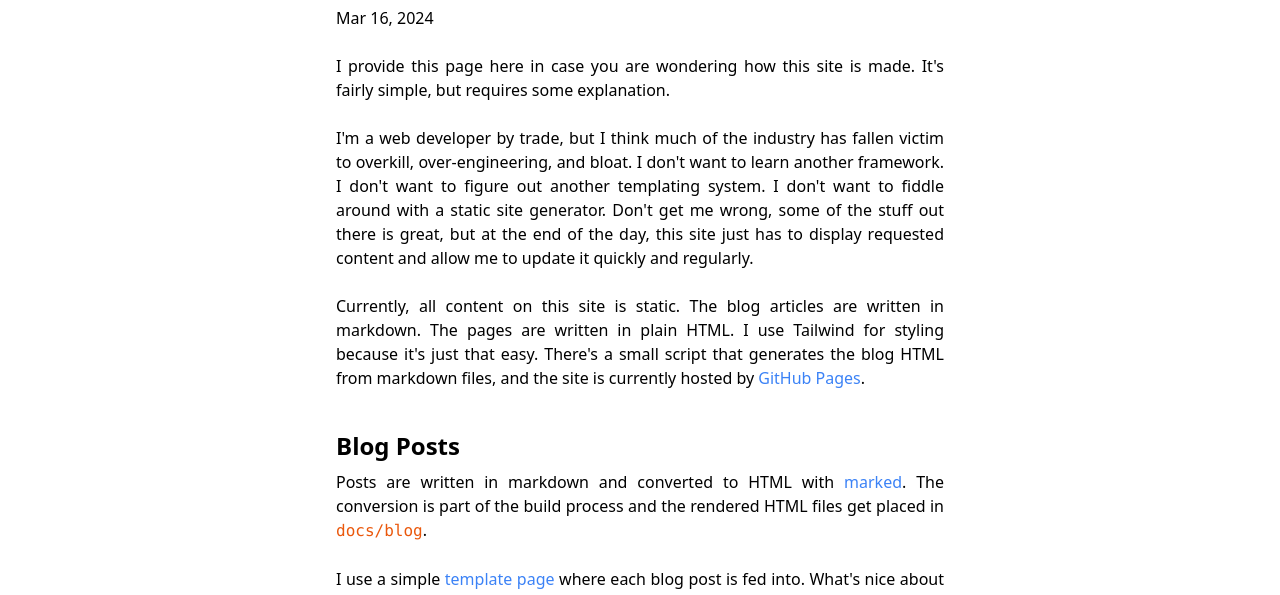
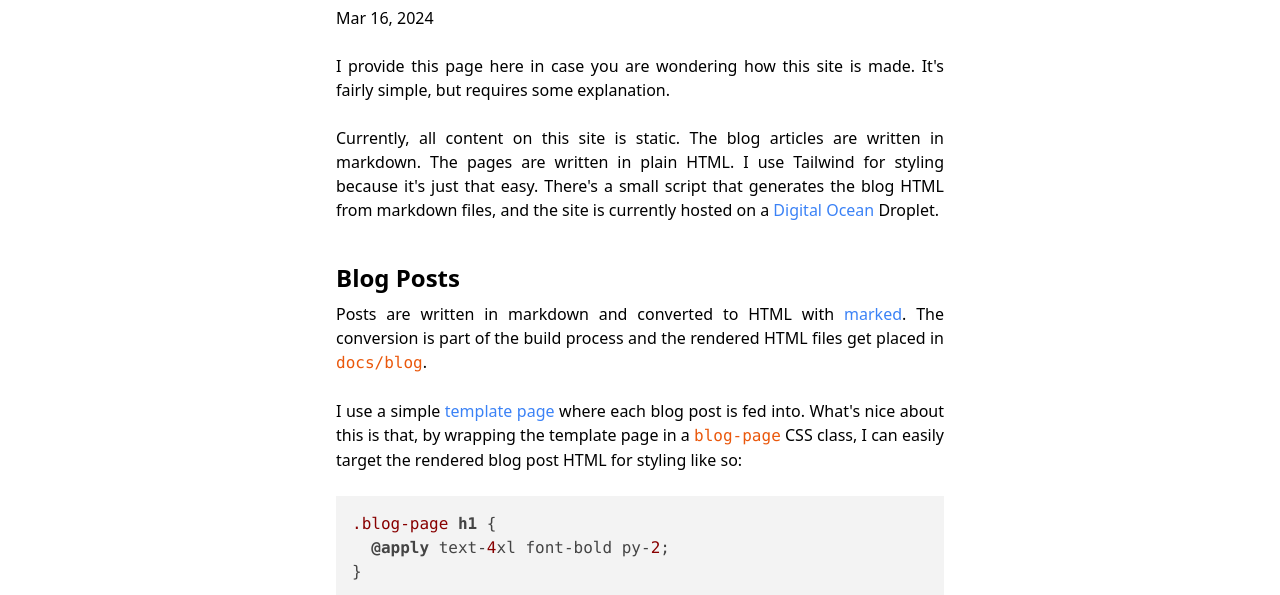
Before and after one commit to LukeGeneva/l8a.dev, a website: page docs/blog/how-this-site-is-made.html in a window 1280 px wide. Shown: the part 175-770 px from the top of the page. Drawn offline with Linux system fonts and the light colour scheme.

Commit message:
Update to how site is made

```diff
--- a/docs/blog/how-this-site-is-made.html
+++ b/docs/blog/how-this-site-is-made.html
@@ -35,17 +35,10 @@
 <p>Mar 16, 2024</p>
 <p>I provide this page here in case you are wondering how this site is made. It&#39;s
 fairly simple, but requires some explanation.</p>
-<p>I&#39;m a web developer by trade, but I think much of the industry has fallen victim
-to overkill, over-engineering, and bloat. I don&#39;t want to learn another
-framework. I don&#39;t want to figure out another templating system. I don&#39;t want to
-fiddle around with a static site generator. Don&#39;t get me wrong, some of the
-stuff out there is great, but at the end of the day, this site just has to
-display requested content and allow me to update it quickly and regularly.</p>
 <p>Currently, all content on this site is static. The blog articles are written in
 markdown. The pages are written in plain HTML. I use Tailwind for styling
 because it&#39;s just that easy. There&#39;s a small script that generates the blog HTML
-from markdown files, and the site is currently hosted by <a href="https://pages.github.com/">GitHub
-Pages</a>.</p>
+from markdown files, and the site is currently hosted on a <a href="https://www.digitalocean.com/">Digital Ocean</a> Droplet.</p>
 <h2>Blog Posts</h2>
 <p>Posts are written in markdown and converted to HTML with
 <a href="https://www.npmjs.com/package/marked">marked</a>. The conversion is part of the
@@ -56,15 +49,15 @@ where each blog post is fed into. What&#39;s nice about this is that, by wrappin
 the template page in a <code>blog-page</code> CSS class, I can easily target the rendered
 blog post HTML for styling like so:</p>
 <pre><code class="hljs language-css"><span class="hljs-selector-class">.blog-page</span> <span class="hljs-selector-tag">h1</span> {
-    <span class="hljs-keyword">@apply</span> text-<span class="hljs-number">4</span>xl font-bold py-<span class="hljs-number">2</span>;
+  <span class="hljs-keyword">@apply</span> text-<span class="hljs-number">4</span>xl font-bold py-<span class="hljs-number">2</span>;
 }
 
 <span class="hljs-selector-class">.blog-page</span> <span class="hljs-selector-tag">h2</span> {
-    <span class="hljs-keyword">@apply</span> text-<span class="hljs-number">2</span>xl font-bold py-<span class="hljs-number">2</span>;
+  <span class="hljs-keyword">@apply</span> text-<span class="hljs-number">2</span>xl font-bold py-<span class="hljs-number">2</span>;
 }
 
 <span class="hljs-selector-class">.blog-page</span> <span class="hljs-selector-tag">a</span> {
-    <span class="hljs-keyword">@apply</span> text-blue-<span class="hljs-number">500</span>;
+  <span class="hljs-keyword">@apply</span> text-blue-<span class="hljs-number">500</span>;
 }
 </code></pre></main>
     <footer class="flex gap-4 justify-center py-4">
```
Also changed, not shown: blog/how-this-site-is-made.md (+4 -12 lines).
